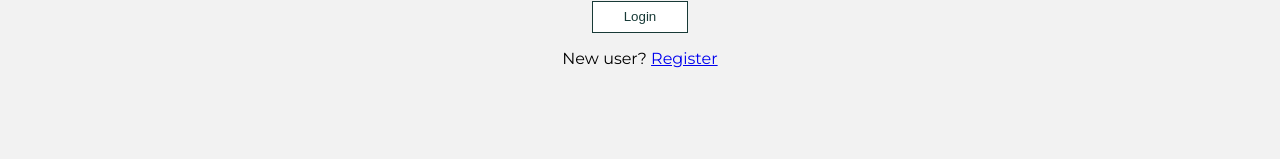
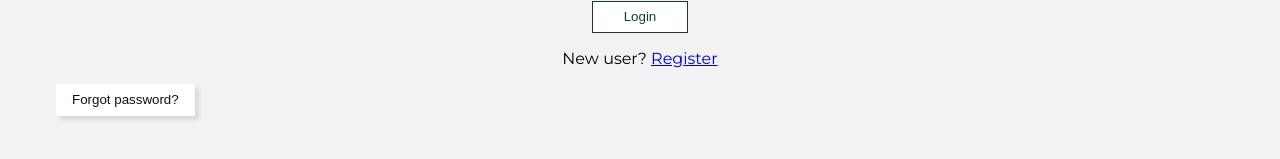
Before and after one commit to andersbjorkland/book-readers, a React (Create React App) app: page /login in a window 1280 px wide. Shown: the part 349-508 px from the top of the page. Built offline with nearby package versions, Linux system fonts and the light colour scheme.

Commit message:
added forgot password frame

```diff
--- a/src/Pages/LoginPage.js
+++ b/src/Pages/LoginPage.js
@@ -1,8 +1,20 @@
 import { CenteredContent, Container, Wrapper } from "./PageLayout";
 import Login from "../Components/Login";
 import { Link } from "react-router-dom";
+import { useState } from "react";
+import GenericButton from "../Components/UIButtons/GenericButton";
+
+const TARGET_URL = window.location.hostname === 'localhost' ? process.env.REACT_APP_ROOT_URL_DEV : process.env.REACT_APP_ROOT_URL;
+
+const resetFrame = (
+  <div className="flex-column">
+    <iframe title="reset-password" src={TARGET_URL + "/reset-password"} frameborder="0">...loading</iframe>
+  </div>
+);
 
 const LoginPage = (props) => {
+
+  const [forgotten, setForgotten] = useState(false);
 
     return (
         <Wrapper>
@@ -12,6 +24,10 @@ const LoginPage = (props) => {
               <Login props={props} />
               <p>New user? <Link to="/register">Register</Link></p>
             </CenteredContent>
+            <div className="flex-column">
+              <GenericButton className="mr-auto" onClick={() => setForgotten(!forgotten)}>Forgot password?</GenericButton>
+              {forgotten && resetFrame}
+            </div>
           </Container>
         </Wrapper>
     );
```
